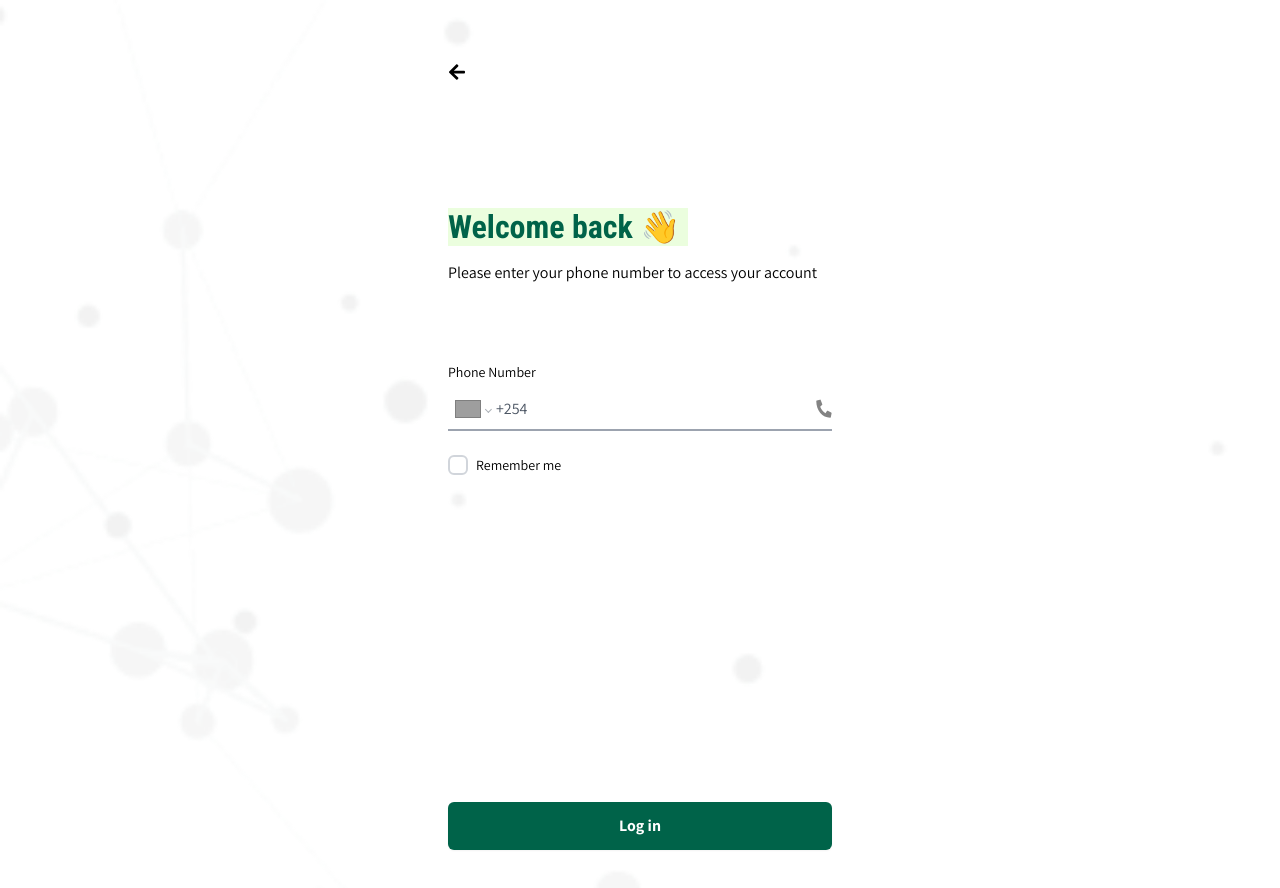
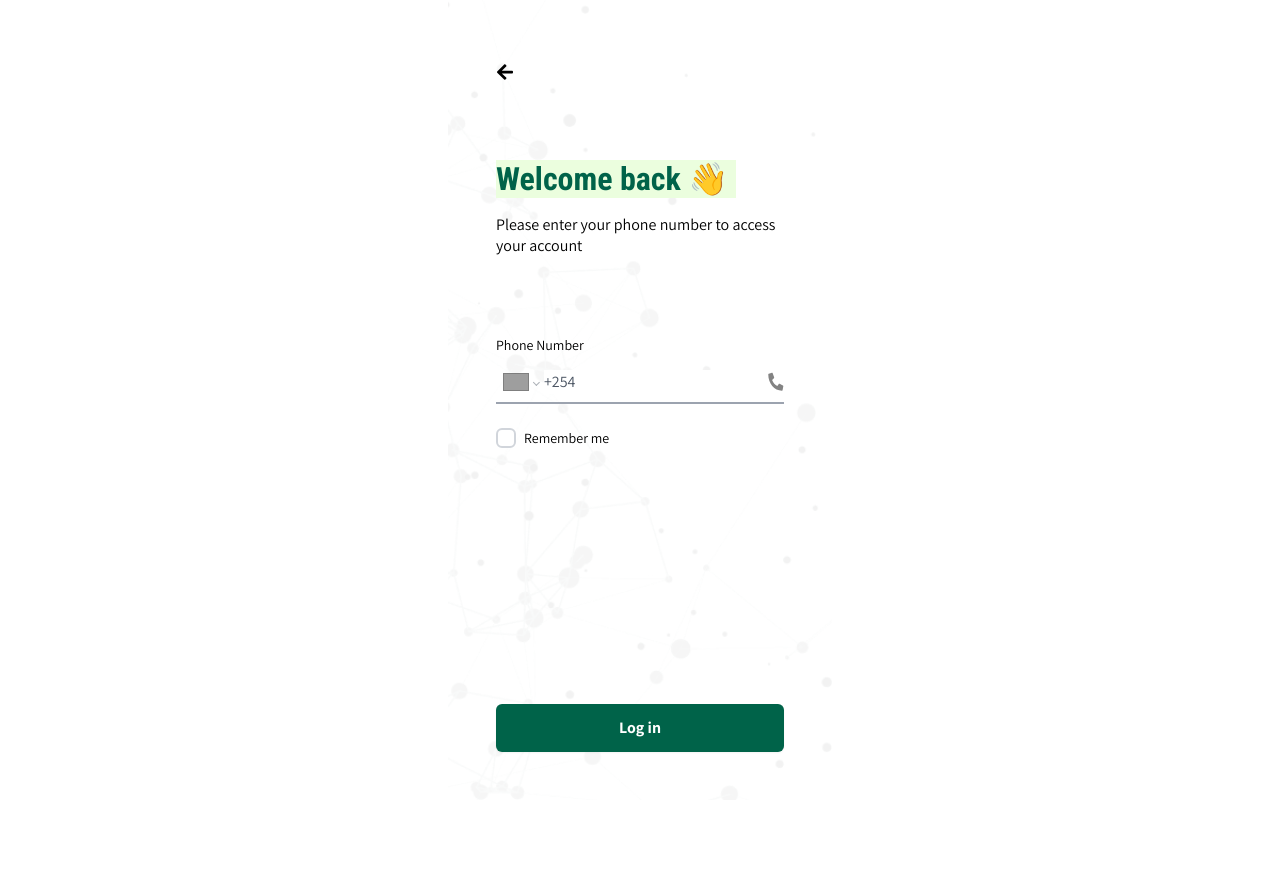
Before and after one commit to akvo/rag-doll, a Next.js app in the folder frontend/: page /login in a window 1280 px wide. Shown: the top 888 px of the page. After the commit the page ends 800 px from the top, so only its background shows below. Built offline with nearby package versions, Linux system fonts and the light colour scheme; no server answers; grey boxes are pictures that could not be loaded.

Commit message:
[#66] Fix login page responsive

```diff
--- a/frontend/src/app/(auth)/(with-auth-layout)/layout.js
+++ b/frontend/src/app/(auth)/(with-auth-layout)/layout.js
@@ -2,10 +2,10 @@ import { LoginPageTitle } from "@/components";
 
 const AuthLayout = ({ children }) => {
   return (
-    <div className="min-h-screen bg-login-page">
-      <div className="flex min-h-full flex-col justify-center px-12 py-12 lg:px-8">
+    <div className="relative min-h-screen bg-login-page px-12 py-12 sm:mx-auto sm:w-full sm:max-w-sm">
+      <div className="flex flex-col justify-center">
         <LoginPageTitle />
-        <div className="mt-10 sm:mx-auto sm:w-full sm:max-w-sm">{children}</div>
+        <div>{children}</div>
       </div>
     </div>
   );
--- a/frontend/src/app/(auth)/(with-auth-layout)/login/page.js
+++ b/frontend/src/app/(auth)/(with-auth-layout)/login/page.js
@@ -82,7 +82,7 @@ const Login = () => {
   };
 
   return (
-    <div className="mt-10">
+    <div className="mt-20">
       <form className="space-y-6 mt-8 max-w-sm" onSubmit={handleSubmit}>
         <div>
           <label htmlFor="phone" className="block">
@@ -120,11 +120,12 @@ const Login = () => {
           </label>
         </div>
 
-        <div>
+        {/* Button container with absolute positioning */}
+        <div className="absolute left-0 bottom-12 w-full px-12">
           <button
             disabled={disabled}
             type="submit"
-            className={`btn-login mt-80 flex w-full justify-center rounded-md px-3 py-2 text-sm font-semibold text-white shadow-sm focus:outline-none focus:ring-2 focus:ring-offset-2 ${
+            className={`btn-login flex w-full justify-center rounded-md px-3 py-2 text-sm sm:text-base font-semibold text-white shadow-sm focus:outline-none focus:ring-2 focus:ring-offset-2 ${
               disabled
                 ? "bg-akvo-green cursor-not-allowed"
                 : "bg-akvo-green hover:bg-green-700 focus:ring-green-700"
--- a/frontend/src/components/auth/LoginPageTitle.js
+++ b/frontend/src/components/auth/LoginPageTitle.js
@@ -21,10 +21,14 @@ const LoginPageTitle = () => {
 
   return (
     <div className="flex flex-col flex-start w-full max-w-sm mx-auto">
-      <button className="mt-4 mb-32">
+      <button className="mt-4 mb-20">
         <BackIcon />
       </button>
-      {pathname.includes("login") ? <LoginTitle /> : "Sign up to join us"}
+      {pathname.includes("login") ? (
+        <LoginTitle />
+      ) : (
+        <h1 className="text-2xl">Sign up to join us</h1>
+      )}
     </div>
   );
 };
```
